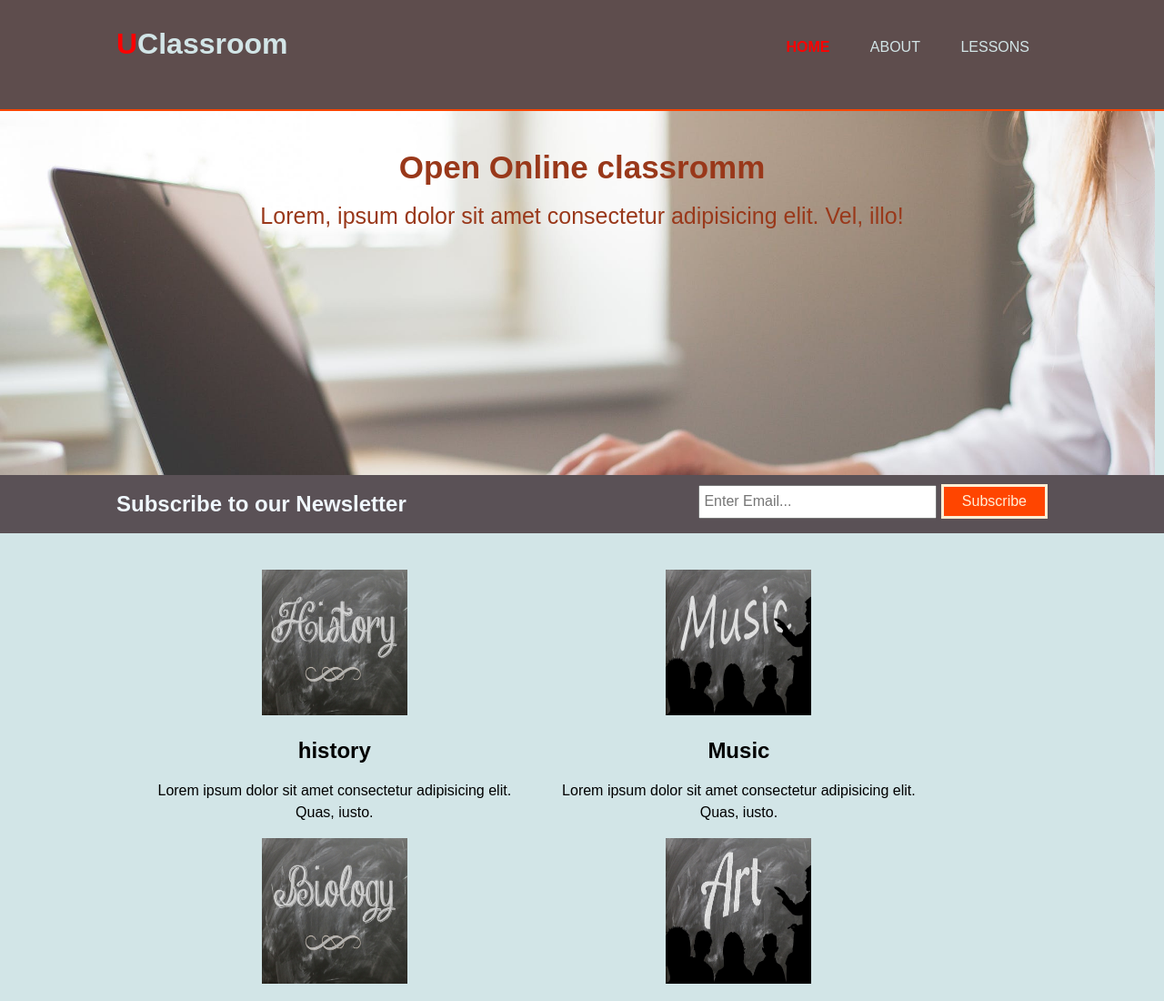
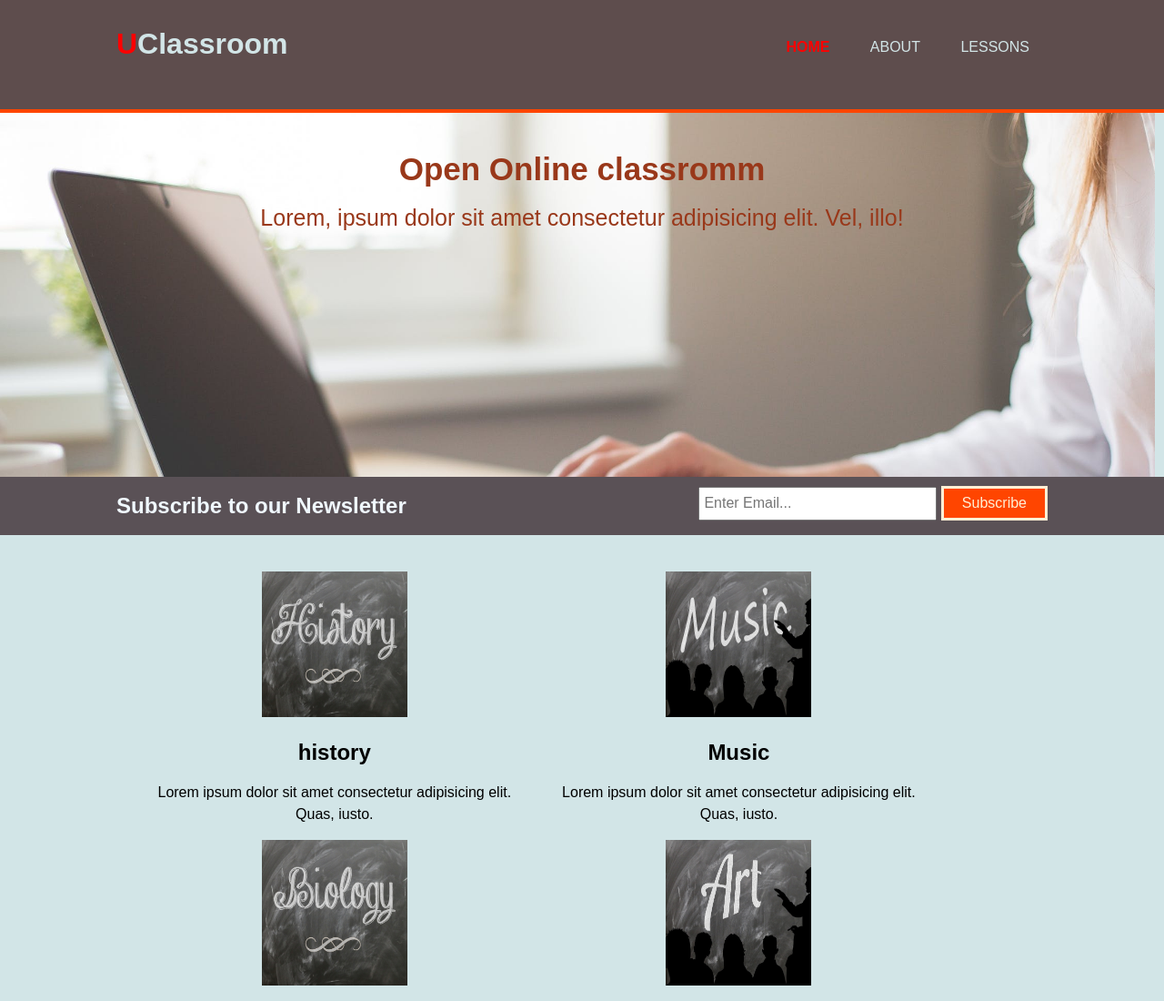
Before and after one commit to ccx1010sky/onlineclassroom, a plain HTML site: page index.html in a window 1280 px wide. Shown: the top 1100 px of the page at 91% size. Drawn offline with Linux system fonts and the light colour scheme.

Commit message:
Update index.css

```diff
--- a/index.css
+++ b/index.css
@@ -28,7 +28,7 @@ header {
   /* background-color cover area includes the border and padding area */
   background-color: rgb(94, 77, 77);
   /* background-image: url(./img/banner-01.jpg); */
-  border-bottom: 2px solid orangered;
+  border-bottom: 4px solid orangered;
 }
 
 header a {
```
